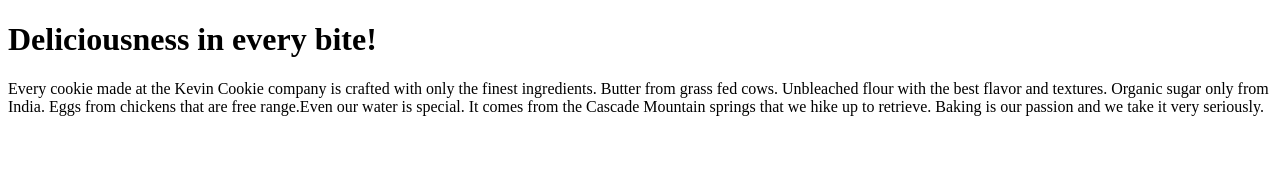
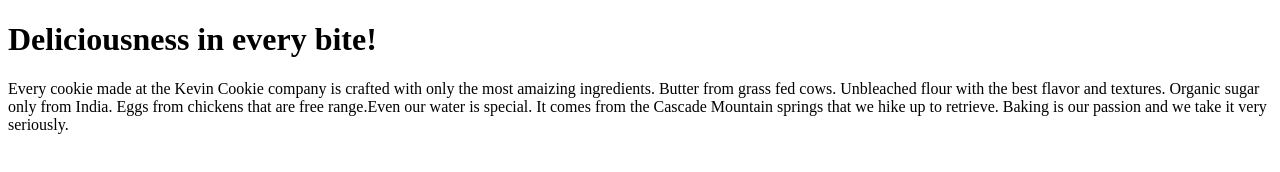
Before and after one commit to Zor365/KevinCookieCompany.com, a plain HTML site: page index.htm in a window 1280 px wide. Drawn offline with Linux system fonts and the light colour scheme.

Commit message:
update index text

```diff
--- a/index.htm
+++ b/index.htm
@@ -3,7 +3,7 @@
 <body>
 
 <h1>Deliciousness in every bite!</h1>
-<p>Every cookie made at the Kevin Cookie company is crafted with only the finest
+<p>Every cookie made at the Kevin Cookie company is crafted with only the most amaizing
 ingredients. Butter from grass fed cows. Unbleached flour with the best flavor
 and textures. Organic sugar only from India. Eggs from chickens that are free
 range.Even our water is special. It comes from the Cascade Mountain
```
